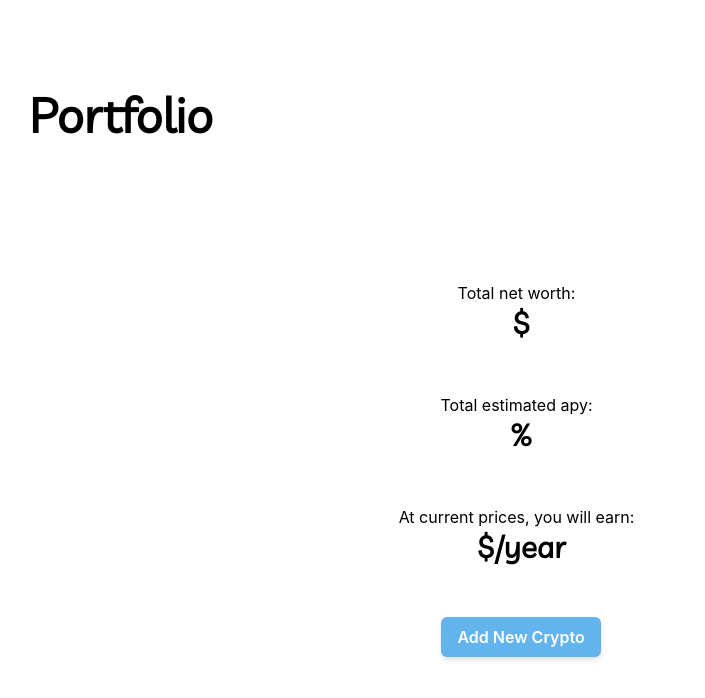
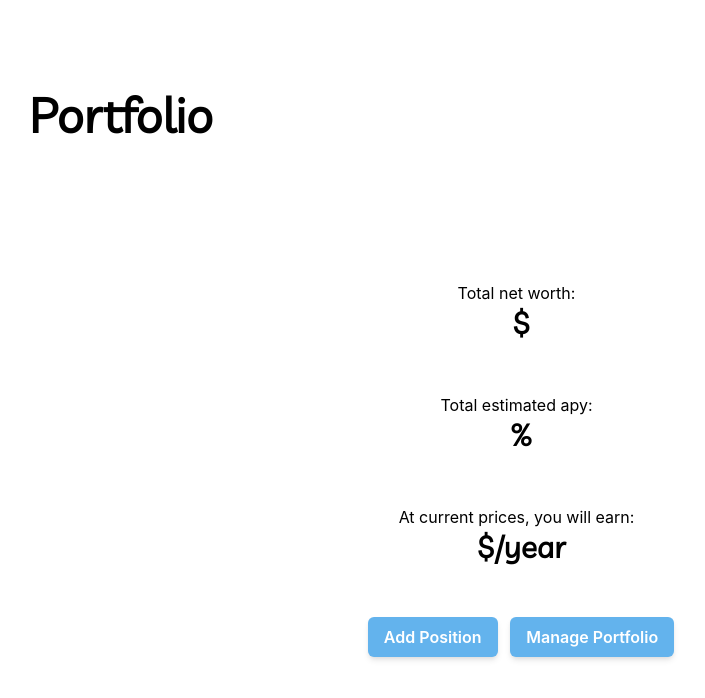
Before and after one commit to ChrisLetter/lucrum-facio, a Next.js app: page /dashboard in a window 1280 px wide. Shown: the top 698 px of the page, without its empty margins (519-1224 px from the left). Built offline with nearby package versions, Linux system fonts and the light colour scheme.

Commit message:
feat(portfolio): created portfolio page

```diff
--- a/pages/dashboard.tsx
+++ b/pages/dashboard.tsx
@@ -14,6 +14,9 @@ const DashBoard = ({ username, holdings }: IUserInfo) => {
   const [pieChartStats, setPieChartStats] = useState([]);
   function goToNewCrypto() {
     router.push('/add-crypto');
+  }
+  function editPortfolio() {
+    router.push('/portfolio');
   }
 
   useEffect(() => {
@@ -110,14 +113,25 @@ const DashBoard = ({ username, holdings }: IUserInfo) => {
               {usdApyEstimate} $/year
             </Heading>
           </Flex>
+          <Flex>
             <Button
               color="white"
               backgroundColor="blue.300"
               boxShadow="md"
               onClick={goToNewCrypto}
+              mr="1vw"
             >
-            Add New Crypto
+              Add Position
             </Button>
+            <Button
+              color="white"
+              backgroundColor="blue.300"
+              boxShadow="md"
+              onClick={editPortfolio}
+            >
+              Manage Portfolio
+            </Button>
+          </Flex>
         </Flex>
       </Flex>
     </Flex>
```
Also changed, not shown: pages/portfolio.tsx (added, +7 -0 lines). Lines whose indentation alone changed are shown as unchanged.
